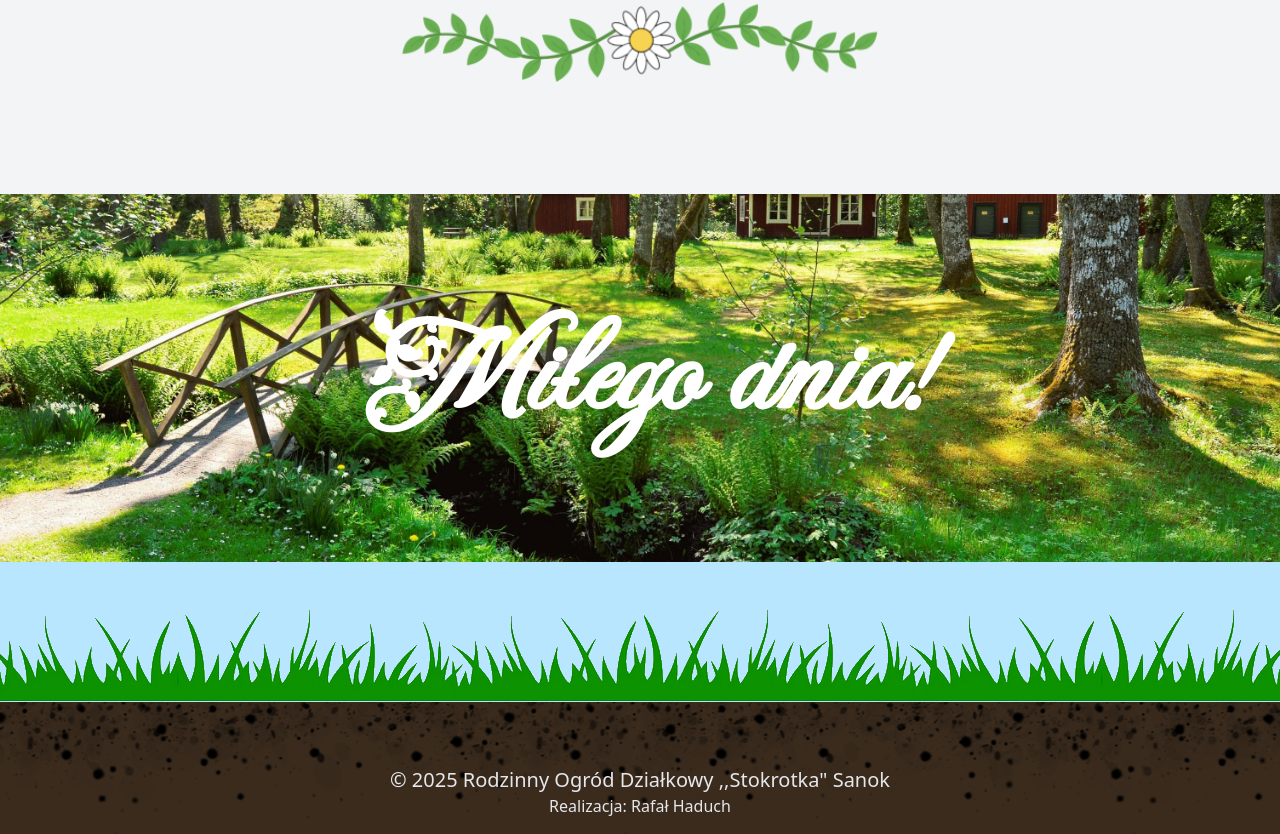
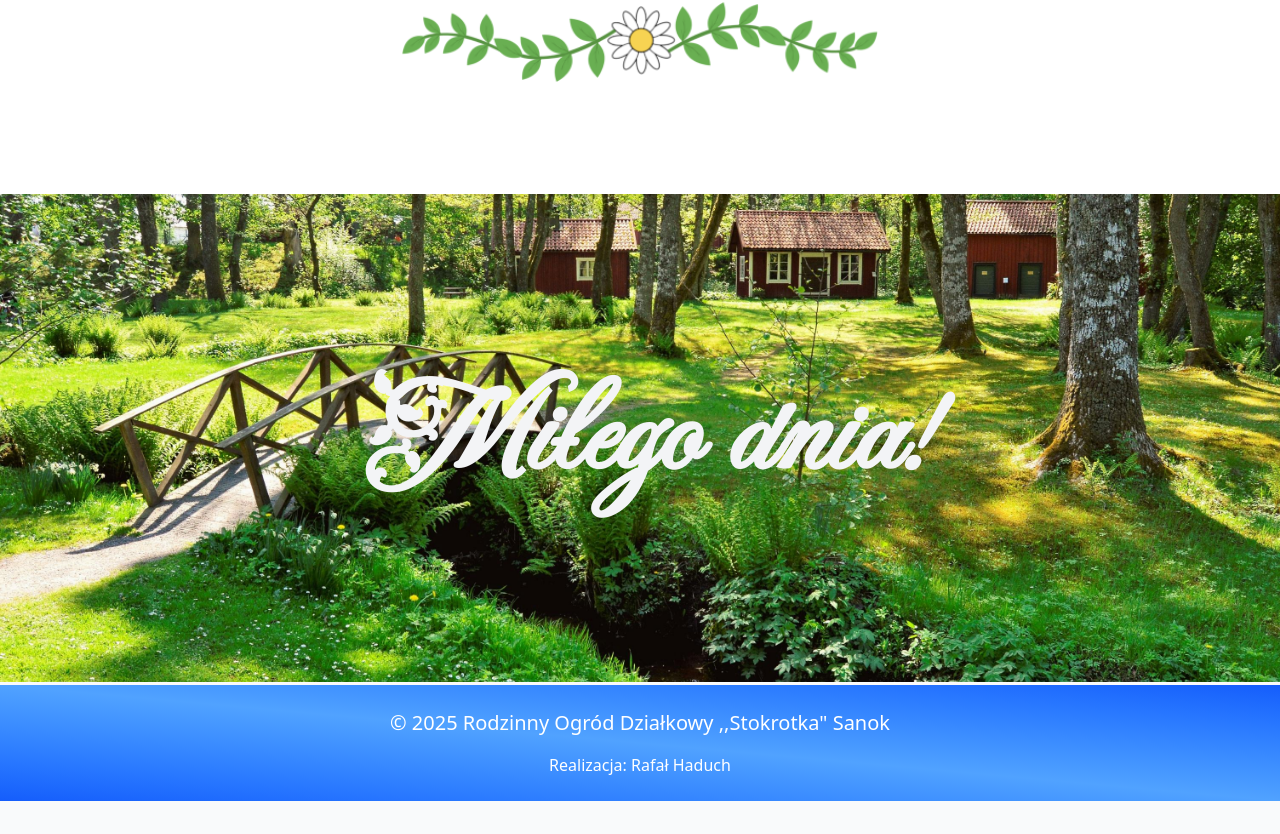
Before and after one commit to rafal-haduch/rod-stokrotka-portal, a Next.js app: page / in a window 1280 px wide. Shown: the part 2414-3248 px from the top of the page. After the commit the page ends 3215 px from the top, so only its background shows below. Built offline with nearby package versions, Linux system fonts and the light colour scheme.

Commit message:
style: body, main, footer, and wip

```diff
--- a/components/Footer.tsx
+++ b/components/Footer.tsx
@@ -1,22 +1,8 @@
 export default function Footer() {
     return (
-        <footer className="relative w-full">
-            {/* trawa nad stopką */}
-            <div className="absolute bottom-full left-0 w-full h-full bg-[url('/grass.png')] bg-repeat-x bg-bottom pointer-events-none"></div>
-
-            {/* treść stopki */}
-            <div className="relative bg-[#3a2b1d] text-white pt-16 pb-4">
-                {/* nakładka ziemi */}
-                <div className="absolute top-0 left-0 w-full h-full bg-[url('/soil-texture.png')] bg-repeat-x bg-bottom pointer-events-none"></div>
-
-                {/* tekst stopki */}
-                <div className="relative text-center flex flex-col text-gray-200">
-                    <span className="text-xl">
-                        © 2025 Rodzinny Ogród Działkowy ,,Stokrotka" Sanok
-                    </span>
-                    <span className="">Realizacja: Rafał Haduch</span>
-                </div>
-            </div>
+        <footer className="flex w-full flex-col gap-4 border-t-3 border-gray-50 bg-gradient-to-tr from-blue-600 via-blue-400 to-blue-600 py-6 text-center text-white">
+            <span className="text-xl">© 2025 Rodzinny Ogród Działkowy ,,Stokrotka" Sanok</span>
+            <span>Realizacja: Rafał Haduch</span>
         </footer>
     );
 }
--- a/components/PreFooter.tsx
+++ b/components/PreFooter.tsx
@@ -1,9 +1,9 @@
 export default function PreFooter() {
     return (
-        <section className="max-w-7xl mx-auto">
+        <section className="mx-auto max-w-7xl">
             {/* Background Image and Text */}
             <div
-                className="w-full py-30 flex items-center justify-center text-white"
+                className="flex w-full items-center justify-center py-45 text-gray-100"
                 style={{
                     backgroundImage: "url('/pre-footer-bg.jpg')",
                     backgroundAttachment: 'fixed',
@@ -13,9 +13,6 @@ export default function PreFooter() {
             >
                 <h1 className="text-center text-9xl">Miłego dnia!</h1>
             </div>
-
-            {/* Bottom Space */}
-            <div className="w-full bg-sky-200 h-35"></div>
         </section>
     );
 }
--- a/components/WorkInProgress.tsx
+++ b/components/WorkInProgress.tsx
@@ -1,6 +1,6 @@
 export default function WorkInProgress() {
     return (
-        <div className="my-10 mx-auto w-xl text-center border-2 border-black p-5 shadow-xl shadow-neutral-300">
+        <div className="mx-auto my-10 max-w-xl border-2 border-black p-5 text-center shadow-xl shadow-neutral-300">
             <p>
                 Sekcja w przygotowywaniu.
                 <br />
--- a/styles/globals.css
+++ b/styles/globals.css
@@ -25,16 +25,16 @@
 @layer base {
     /* Reset domyślnych marginesów i paddingów */
     * {
-        @apply m-0 p-0 box-border;
+        @apply m-0 box-border p-0;
     }
 
     body {
         font-family: var(--font-sans);
-        @apply bg-sky-200 text-gray-900;
+        @apply bg-gray-50 text-gray-900;
     }
 
     main {
-        @apply bg-gray-100 max-w-7xl mx-auto min-h-screen py-8 px-2 sm:px-4 md:px-10;
+        @apply mx-auto min-h-screen max-w-7xl bg-white px-2 py-8 shadow-2xl sm:px-4 md:px-10;
     }
 
     article {
@@ -43,16 +43,16 @@
 
     h1 {
         font-family: var(--font-bonheurroyale);
-        @apply text-6xl font-bold text-center;
+        @apply text-center text-6xl font-bold;
     }
 
     h2 {
         font-family: var(--font-librebodoni);
-        @apply text-3xl font-bold uppercase text-center mb-12;
+        @apply mb-12 text-center text-3xl font-bold uppercase;
     }
 
     p {
         font-family: var(--font-lato);
-        @apply text-xl text-foreground;
+        @apply text-foreground text-xl;
     }
 }
```
Also changed, not shown: public/login_icon.svg (added), public/logout_icon.svg (added).
